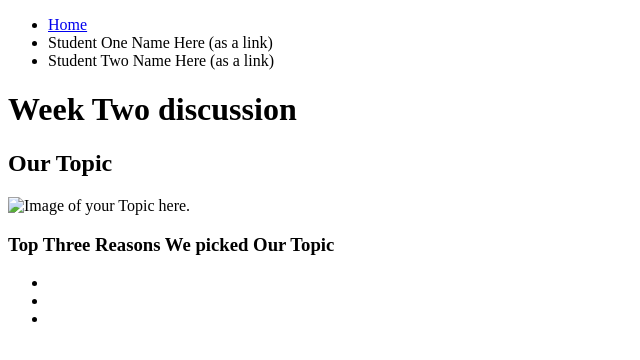
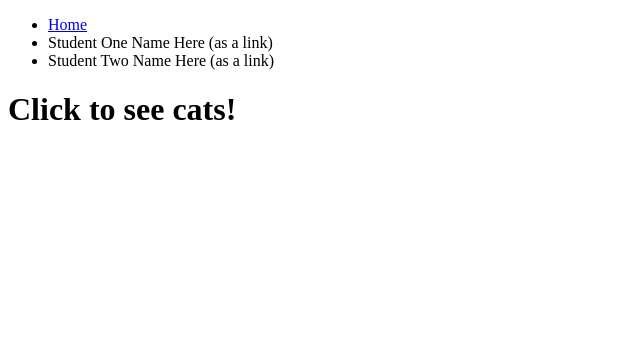
Before and after one commit to temin16/339week3, a plain HTML site: page index.html in a window 1280 px wide. Shown: the whole page, without its empty margins (0-640 px from the left). Drawn offline with Linux system fonts and the light colour scheme.

Commit message:
Update index.html

```diff
--- a/index.html
+++ b/index.html
@@ -19,20 +19,12 @@
                 <li>Student Two Name Here (as a link)</li>
             </ul>
         </nav>
-        <h1>Week Two discussion</h1>
+        <h1>Click to see cats!</h1>
 
     </header>
 
     <main>
-        <h2> Our Topic</h2>
-        <img src = "yourPicHere" width="200" alt = "Image of your Topic here.">
 
-        <h3>Top Three Reasons We picked Our Topic</h3>
-        <ul>
-            <li></li>
-            <li></li>
-            <li></li>
-        </ul>
     </main>
 
 </body>
```
